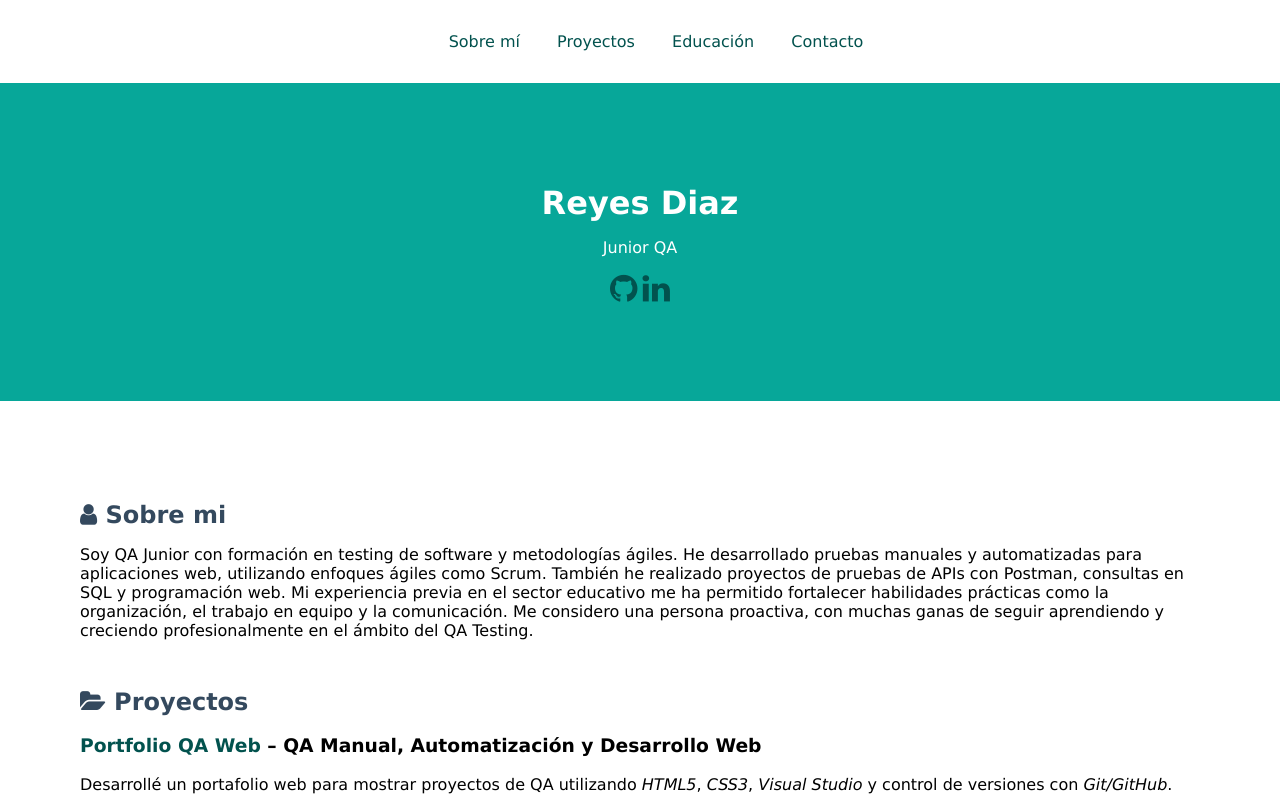
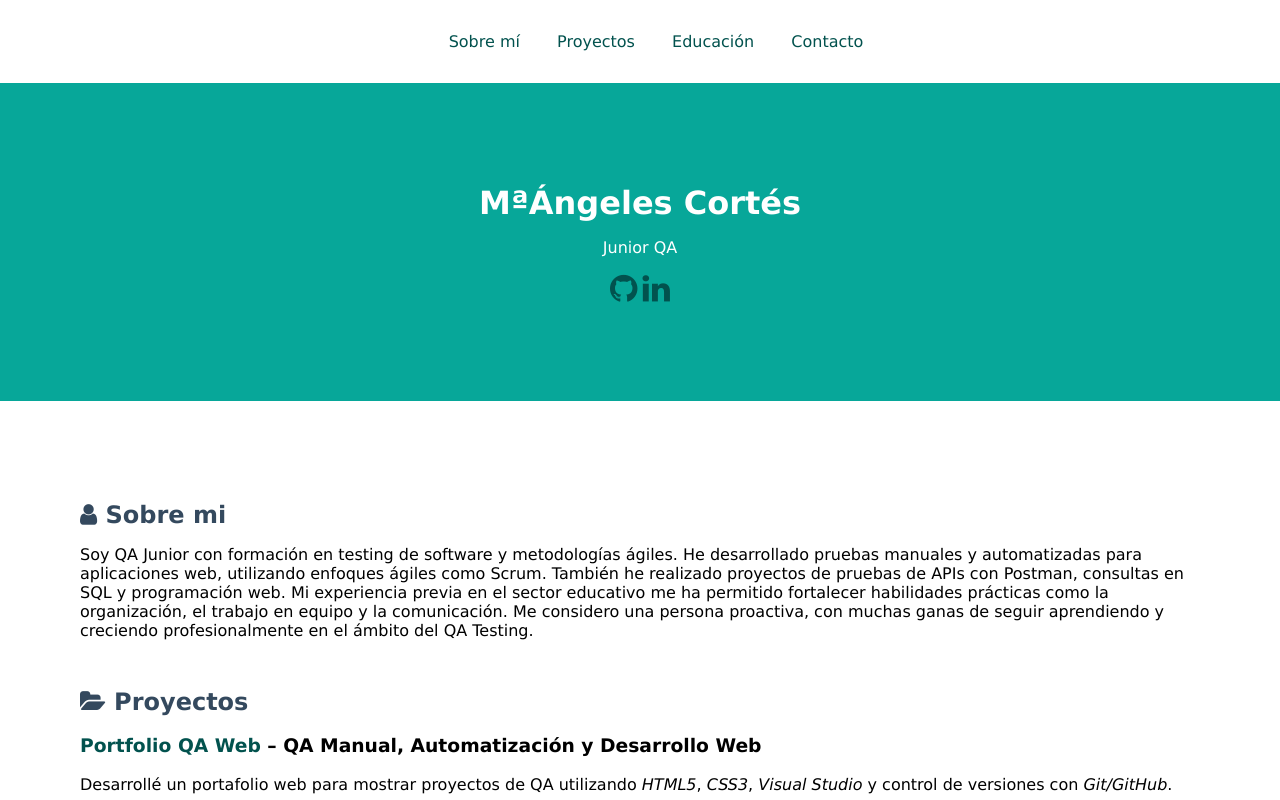
Before and after one commit to cortessaavedram-tech/QAPortfolio, a plain HTML site: page index.html in a window 1280 px wide. Shown: the top 800 px of the page. Drawn offline with Linux system fonts and the light colour scheme.

Commit message:
Name and title modified

```diff
--- a/index.html
+++ b/index.html
@@ -4,9 +4,9 @@
 <head>
   <meta charset="UTF-8" />
   <meta name="viewport" content="width=device-width, initial-scale=1.0" />
-  <meta name="description" content="Portfolio Reyes Cuesta QA" />
-  <meta name="author" content="Reyes Cuesta" />
-  <title>Reyes Cuesta - Portfolio</title>
+  <meta name="description" content="QA Portfolio MªÁngeles Cortés" />
+  <meta name="author" content="MªÁngeles Cortés" />
+  <title>MªÁngeles Cortés - Portfolio</title>
   <link href="style.css" rel="stylesheet" />
   <!-- Importar Font Awesome para los iconos -->
   <link rel="stylesheet" href="https://cdnjs.cloudflare.com/ajax/libs/font-awesome/4.7.0/css/font-awesome.min.css" />
@@ -23,7 +23,7 @@
       </ul>
     </nav>
   <header>
-    <h1 id="nombre">Reyes Diaz</h1>
+    <h1 id="nombre">MªÁngeles Cortés</h1>
     <p id="titulo">Junior QA</p>
     <p>
       <a id="linkgithub" href="https://github.com/Bootcamp-QA/portfolioqa" title="GitHub"
```
